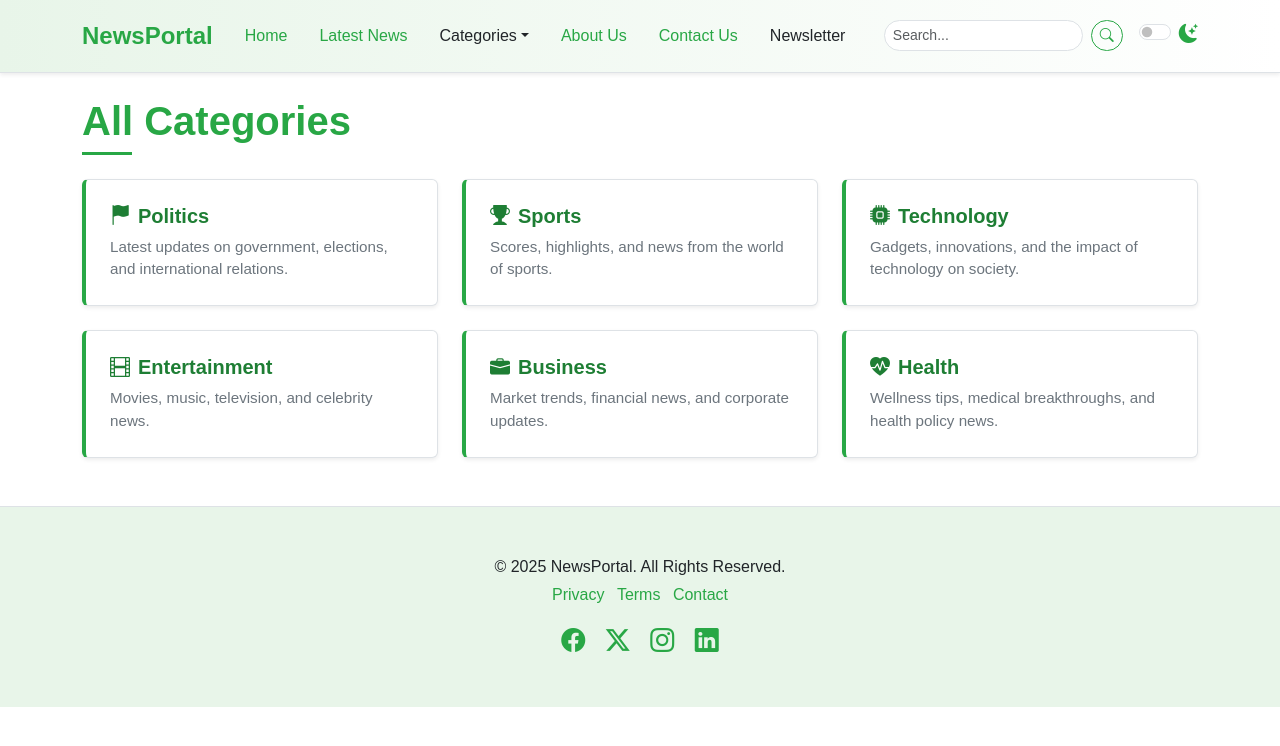
After one commit to wreeya/NEWS-PORTAL, a Django app: page /category-list/ in a window 1280 px wide. The commit adds this page. Shown: the top 746 px of the page. Run offline with Django 5.2, Linux system fonts and the light colour scheme; data comes from the database, SQL or seed files in the repository; some libraries are stand-ins or nearby versions.

Commit message:
categories and all-categories are updated

```diff
--- a/NEWS/settings.py
+++ b/NEWS/settings.py
@@ -62,6 +62,7 @@ TEMPLATES = [
                 'django.template.context_processors.request',
                 'django.contrib.auth.context_processors.auth',
                 'django.contrib.messages.context_processors.messages',
+                'newspaper.navigation.nav',
             ],
         },
     },
--- a/newspaper/navigation.py
+++ b/newspaper/navigation.py
@@ -0,0 +1,5 @@
+from newspaper.models import Category
+
+def nav(request):
+    categories = Category.objects.all()[:4]
+    return {"categories": categories}
--- a/newspaper/urls.py
+++ b/newspaper/urls.py
@@ -12,5 +12,6 @@ urlpatterns = [
         views.PostByCategoryView.as_view(),
         name='post-by-category',
     ),
+    path("category-list/",views.CategoryListView.as_view(), name='category-list'),
 
 ]
--- a/newspaper/views.py
+++ b/newspaper/views.py
@@ -3,13 +3,14 @@ from django.urls import reverse_lazy
 from django.views.generic import TemplateView, ListView, DetailView, CreateView
 
 from newspaper.forms import ContactForm
-from newspaper.models import Advertisement, Post, Contact, OurTeam
+from newspaper.models import Advertisement, Post, Contact, OurTeam, Category
 
 from django.utils import timezone
 from datetime import timedelta
 from django.contrib.messages.views import SuccessMessageMixin
 from django.contrib import messages
 
+from newspaper.models import Category
 # Create your views here.
 
 class SidebarMixin:
@@ -127,3 +128,9 @@ class PostByCategoryView(SidebarMixin, ListView):
             category__id=self.kwargs["category_id"],
         ).order_by("-published_at")
         return query
+
+
+class CategoryListView(ListView):
+    model = Category
+    template_name = 'newsportal/categories.html'
+    context_object_name = 'categories'
--- /dev/null
+++ b/templates/newsportal/categories.html
@@ -0,0 +1,67 @@
+{% extends "newsportal/base.html" %}
+
+{% block content %}
+ <!-- Main Content Area -->
+    <div class="container mt-4 mb-5">
+        <h1 class="mb-4 section-title"><span>All Categories</span></h1>
+
+        <div class="row row-cols-1 row-cols-md-2 row-cols-lg-3 g-4">
+            <!-- Category Card 1 -->
+            <div class="col">
+                <div class="card h-100 shadow-sm list-item-card">
+                    <div class="card-body">
+                        <h5 class="card-title"><a href="category.html"><i class="bi bi-flag-fill me-2"></i>Politics</a></h5>
+                        <p class="card-text">Latest updates on government, elections, and international relations.</p>
+                    </div>
+                </div>
+            </div>
+            <!-- Category Card 2 -->
+            <div class="col">
+                <div class="card h-100 shadow-sm list-item-card">
+                    <div class="card-body">
+                        <h5 class="card-title"><a href="category.html"><i class="bi bi-trophy-fill me-2"></i>Sports</a></h5>
+                        <p class="card-text">Scores, highlights, and news from the world of sports.</p>
+                    </div>
+                </div>
+            </div>
+            <!-- Category Card 3 -->
+            <div class="col">
+                <div class="card h-100 shadow-sm list-item-card">
+                    <div class="card-body">
+                        <h5 class="card-title"><a href="category.html"><i class="bi bi-cpu-fill me-2"></i>Technology</a></h5>
+                        <p class="card-text">Gadgets, innovations, and the impact of technology on society.</p>
+                    </div>
+                </div>
+            </div>
+            <!-- Category Card 4 -->
+            <div class="col">
+                <div class="card h-100 shadow-sm list-item-card">
+                    <div class="card-body">
+                        <h5 class="card-title"><a href="category.html"><i class="bi bi-film me-2"></i>Entertainment</a></h5>
+                        <p class="card-text">Movies, music, television, and celebrity news.</p>
+                    </div>
+                </div>
+            </div>
+            <!-- Category Card 5 -->
+            <div class="col">
+                <div class="card h-100 shadow-sm list-item-card">
+                    <div class="card-body">
+                        <h5 class="card-title"><a href="category.html"><i class="bi bi-briefcase-fill me-2"></i>Business</a></h5>
+                        <p class="card-text">Market trends, financial news, and corporate updates.</p>
+                    </div>
+                </div>
+            </div>
+             <!-- Category Card 6 -->
+            <div class="col">
+                <div class="card h-100 shadow-sm list-item-card">
+                    <div class="card-body">
+                        <h5 class="card-title"><a href="category.html"><i class="bi bi-heart-pulse-fill me-2"></i>Health</a></h5>
+                        <p class="card-text">Wellness tips, medical breakthroughs, and health policy news.</p>
+                    </div>
+                </div>
+            </div>
+            <!-- Add more category cards as needed -->
+
+        </div>
+    </div>
+{% endblock content %}
--- a/templates/newsportal/nav.html
+++ b/templates/newsportal/nav.html
@@ -26,23 +26,16 @@
                  data-bs-toggle="dropdown"
                  aria-expanded="false">Categories</a>
               <ul class="dropdown-menu">
-                <li>
-                  <a class="dropdown-item" href="category.html">Politics</a>
-                </li>
-                <li>
-                  <a class="dropdown-item" href="category.html">Sports</a>
-                </li>
-                <li>
-                  <a class="dropdown-item" href="category.html">Technology</a>
-                </li>
-                <li>
-                  <a class="dropdown-item" href="category.html">Entertainment</a>
-                </li>
+                {% for category in categories %}
+                  <li>
+                    <a class="dropdown-item" href="{% url "post-by-category" category.id %}">{{ category.name|title }}</a>
+                  </li>
+                {% endfor %}
                 <li>
                   <hr class="dropdown-divider" />
                 </li>
                 <li>
-                  <a class="dropdown-item" href="all-categories.html">All Categories</a>
+                  <a class="dropdown-item" href="{% url 'category-list' %}">All Categories</a>
                 </li>
                 <li>
                   <a class="dropdown-item" href="all-tags.html">All Tags</a>
```
